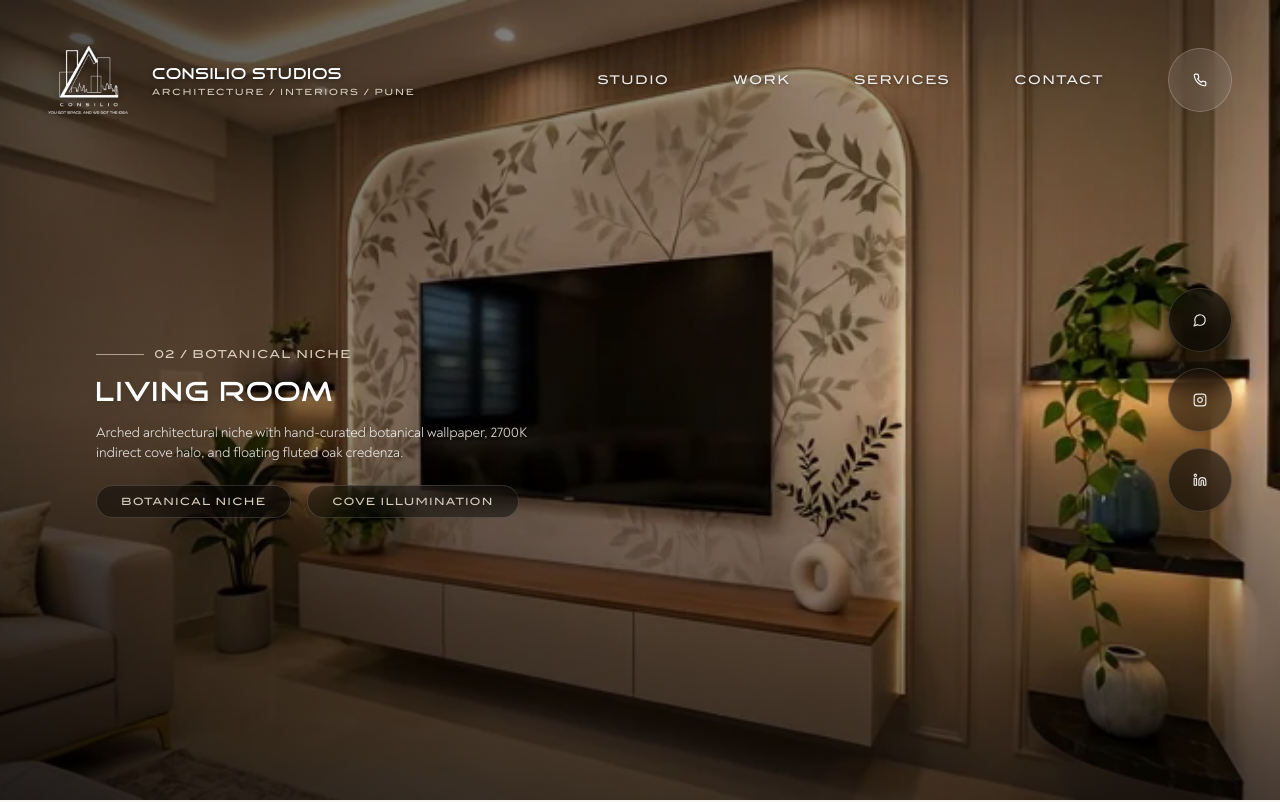
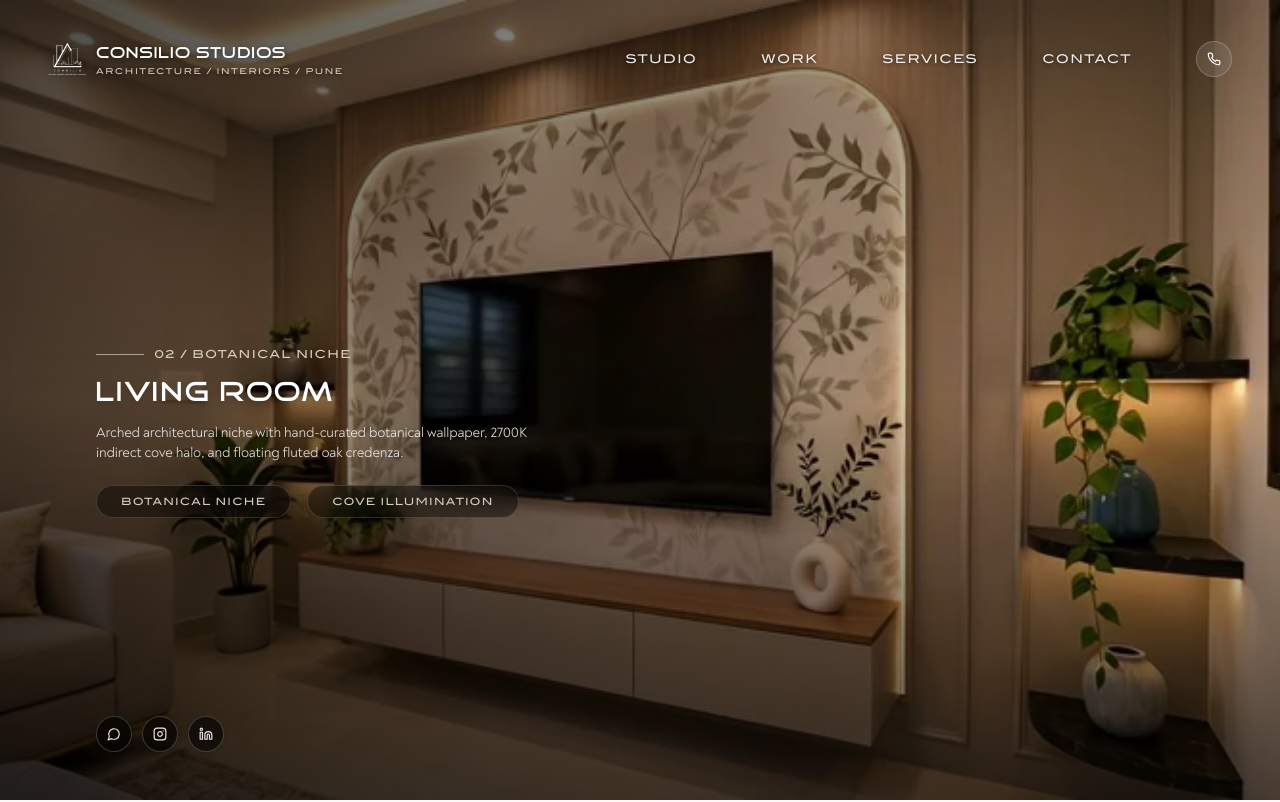
Before and after one commit to purva-de/antigravitytest, a React (Vite) app: page / in a window 1280 px wide. Shown: the top 802 px of the page. Built offline with nearby package versions, Linux system fonts and the light colour scheme; the HTML template or start-up script is replaced by a standard one.

Commit message:
Fix mobile contact icon clipping, position social icons horizontally below hero text, remove tap to preview and details button in cards, and fit WhatsApp button inside commitment box

```diff
--- a/src/components/HeroExperience.jsx
+++ b/src/components/HeroExperience.jsx
@@ -293,44 +293,7 @@ export default function HeroExperience({ onExploreProjects }) {
         <div className="absolute inset-0 bg-gradient-to-r from-black/60 via-black/25 to-transparent pointer-events-none z-10" />
         <div className="absolute inset-0 bg-gradient-to-t from-black/60 via-transparent to-black/30 pointer-events-none z-10" />
 
-        {/* FLOATING SOCIAL ICONS (RIGHT EDGE: Small & Elegant, Perfectly aligned with Navbar Contact Symbol) */}
-        <div className="absolute right-4 sm:right-5 lg:right-6 top-1/2 -translate-y-1/2 z-30 flex flex-col gap-1.5 xs:gap-2">
-          <a
-            href={STUDIO_INFO.whatsapp}
-            target="_blank"
-            rel="noopener noreferrer"
-            className="w-7 h-7 sm:w-8 sm:h-8 rounded-full bg-black/50 hover:bg-[#25D366] text-white/90 hover:text-white flex items-center justify-center backdrop-blur-md transition-all duration-300 hover:scale-105 shadow-md border border-white/15"
-            aria-label="WhatsApp Consilio Studios"
-            title="WhatsApp Dialogue"
-            data-cursor="pointer"
-          >
-            <MessageCircle className="w-3.5 h-3.5" />
-          </a>
 
-          <a
-            href={STUDIO_INFO.instagram}
-            target="_blank"
-            rel="noopener noreferrer"
-            className="w-7 h-7 sm:w-8 sm:h-8 rounded-full bg-black/50 hover:bg-[#E4405F] text-white/90 hover:text-white flex items-center justify-center backdrop-blur-md transition-all duration-300 hover:scale-105 shadow-md border border-white/15"
-            aria-label="Instagram Consilio Studios"
-            title="Instagram Portfolio"
-            data-cursor="pointer"
-          >
-            <Instagram className="w-3.5 h-3.5" />
-          </a>
-
-          <a
-            href={STUDIO_INFO.linkedin}
-            target="_blank"
-            rel="noopener noreferrer"
-            className="w-7 h-7 sm:w-8 sm:h-8 rounded-full bg-black/50 hover:bg-[#0A66C2] text-white/90 hover:text-white flex items-center justify-center backdrop-blur-md transition-all duration-300 hover:scale-105 shadow-md border border-white/15"
-            aria-label="LinkedIn Consilio Studios"
-            title="LinkedIn Architectural Network"
-            data-cursor="pointer"
-          >
-            <Linkedin className="w-3.5 h-3.5" />
-          </a>
-        </div>
 
         {/* ========================================================================= */}
         {/* EDITORIAL STORYTELLING OVERLAYS (SYNCHRONIZED WITH WALKTHROUGH)           */}
@@ -456,6 +419,47 @@ export default function HeroExperience({ onExploreProjects }) {
 
           </div>
         </div>
+
+        {/* ========================================================================= */}
+        {/* HORIZONTAL SOCIAL ICONS (PLACED BELOW TEXT, NEAR WHERE SCREEN ENDS)      */}
+        {/* ========================================================================= */}
+        <div className="absolute bottom-4 xs:bottom-5 sm:bottom-6 left-4 xs:left-6 sm:left-10 lg:left-12 z-30 flex items-center gap-2 xs:gap-2.5">
+          <a
+            href={STUDIO_INFO.whatsapp}
+            target="_blank"
+            rel="noopener noreferrer"
+            className="w-[32px] h-[32px] xs:w-[34px] xs:h-[34px] sm:w-[36px] sm:h-[36px] rounded-full bg-black/60 hover:bg-[#25D366] text-white/90 hover:text-white flex items-center justify-center backdrop-blur-md transition-all duration-300 hover:scale-105 shadow-md border border-white/20"
+            aria-label="WhatsApp Consilio Studios"
+            title="WhatsApp Dialogue"
+            data-cursor="pointer"
+          >
+            <MessageCircle className="w-3.5 h-3.5" />
+          </a>
+
+          <a
+            href={STUDIO_INFO.instagram}
+            target="_blank"
+            rel="noopener noreferrer"
+            className="w-[32px] h-[32px] xs:w-[34px] xs:h-[34px] sm:w-[36px] sm:h-[36px] rounded-full bg-black/60 hover:bg-[#E4405F] text-white/90 hover:text-white flex items-center justify-center backdrop-blur-md transition-all duration-300 hover:scale-105 shadow-md border border-white/20"
+            aria-label="Instagram Consilio Studios"
+            title="Instagram Portfolio"
+            data-cursor="pointer"
+          >
+            <Instagram className="w-3.5 h-3.5" />
+          </a>
+
+          <a
+            href={STUDIO_INFO.linkedin}
+            target="_blank"
+            rel="noopener noreferrer"
+            className="w-[32px] h-[32px] xs:w-[34px] xs:h-[34px] sm:w-[36px] sm:h-[36px] rounded-full bg-black/60 hover:bg-[#0A66C2] text-white/90 hover:text-white flex items-center justify-center backdrop-blur-md transition-all duration-300 hover:scale-105 shadow-md border border-white/20"
+            aria-label="LinkedIn Consilio Studios"
+            title="LinkedIn Architectural Network"
+            data-cursor="pointer"
+          >
+            <Linkedin className="w-3.5 h-3.5" />
+          </a>
+        </div>
       </div>
     </section>
   );
--- a/src/components/Navbar.jsx
+++ b/src/components/Navbar.jsx
@@ -58,17 +58,17 @@ export default function Navbar({ activeSection, onNavigate }) {
             : 'bg-transparent py-3 sm:py-5 border-b border-transparent'
         }`}
       >
-        <div className="w-full px-4 sm:px-5 lg:px-6 flex items-center justify-between gap-2">
+        <div className="w-full px-3 xs:px-4 sm:px-5 lg:px-6 flex items-center justify-between gap-1.5 xs:gap-2">
 
           {/* LEFT: Circular Logo Emblem + Wordmark + Tagline */}
           <a
             href="#hero"
             onClick={(e) => handleItemClick(e, '#hero')}
-            className="flex items-center gap-2 xs:gap-2.5 sm:gap-3 group focus:outline-hidden shrink-0"
+            className="flex items-center gap-1.5 xs:gap-2 sm:gap-2.5 group focus:outline-hidden shrink-0"
             aria-label="Consilio Studios Home"
           >
             {/* The Official Uploaded Logo: White over hero video, Solid Black after scrolling */}
-            <div className="w-7 h-7 xs:w-8 xs:h-8 sm:w-10 sm:h-10 flex items-center justify-center transition-transform duration-300 group-hover:scale-105 shrink-0">
+            <div className="w-[28px] h-[28px] xs:w-[32px] xs:h-[32px] sm:w-[38px] sm:h-[38px] flex items-center justify-center transition-transform duration-300 group-hover:scale-105 shrink-0">
               <img
                 src="/logo.png"
                 alt="Consilio Studios Logo"
@@ -82,7 +82,7 @@ export default function Navbar({ activeSection, onNavigate }) {
 
             <div className="flex flex-col shrink-0">
               <span
-                className={`font-serif text-[10px] xs:text-[11.5px] sm:text-sm md:text-base font-normal tracking-wide leading-tight whitespace-nowrap transition-colors duration-300 ${
+                className={`font-serif text-[10px] xs:text-[11px] sm:text-sm md:text-base font-normal tracking-wide leading-tight whitespace-nowrap transition-colors duration-300 ${
                   isScrolled
                     ? 'text-[#1C1B19]'
                     : 'text-white drop-shadow-[0_1px_3px_rgba(0,0,0,0.6)]'
@@ -91,7 +91,7 @@ export default function Navbar({ activeSection, onNavigate }) {
                 Consilio Studios
               </span>
               <span
-                className={`text-[6.5px] xs:text-[7.5px] sm:text-[8.5px] tracking-[0.14em] sm:tracking-[0.2em] font-mono uppercase font-medium whitespace-nowrap transition-colors duration-300 ${
+                className={`text-[6.5px] xs:text-[7px] sm:text-[8px] tracking-[0.14em] sm:tracking-[0.2em] font-mono uppercase font-medium whitespace-nowrap transition-colors duration-300 ${
                   isScrolled
                     ? 'text-[#57544E]'
                     : 'text-[#D9CEBE] drop-shadow-[0_1px_2px_rgba(0,0,0,0.6)]'
@@ -123,11 +123,11 @@ export default function Navbar({ activeSection, onNavigate }) {
             </nav>
 
             {/* Utility Controls (Mobile Menu & Phone Contact Symbol) */}
-            <div className="flex items-center gap-2 sm:gap-2.5 shrink-0">
-              {/* Mobile Hamburger Toggle (placed before contact symbol so contact symbol stays at far right) */}
+            <div className="flex items-center gap-1.5 xs:gap-2 shrink-0">
+              {/* Mobile Hamburger Toggle */}
               <button
                 onClick={() => setMobileMenuOpen(!mobileMenuOpen)}
-                className={`md:hidden w-7 h-7 sm:w-8 sm:h-8 rounded-full flex items-center justify-center backdrop-blur-md transition-all duration-200 focus:outline-hidden ${
+                className={`md:hidden w-[32px] h-[32px] xs:w-[34px] xs:h-[34px] rounded-full flex items-center justify-center backdrop-blur-md transition-all duration-200 focus:outline-hidden shrink-0 ${
                   isScrolled
                     ? 'bg-[#1C1B19]/5 hover:bg-[#1C1B19]/10 text-[#1C1B19] border border-[#1C1B19]/15 shadow-xs'
                     : 'bg-white/10 hover:bg-white/20 text-white border border-white/20 shadow-xs'
@@ -145,7 +145,7 @@ export default function Navbar({ activeSection, onNavigate }) {
               {/* Refined Small Contact Symbol in Far Right Corner */}
               <a
                 href={`tel:${STUDIO_INFO.phone.replace(/\s+/g, '')}`}
-                className={`w-7 h-7 sm:w-8 sm:h-8 rounded-full flex items-center justify-center backdrop-blur-md transition-all duration-300 hover:scale-105 focus:outline-hidden ${
+                className={`w-[32px] h-[32px] xs:w-[34px] xs:h-[34px] sm:w-[36px] sm:h-[36px] rounded-full flex items-center justify-center backdrop-blur-md transition-all duration-300 hover:scale-105 focus:outline-hidden shrink-0 ${
                   isScrolled
                     ? 'bg-[#1C1B19]/5 hover:bg-[#1C1B19]/10 text-[#1C1B19] border border-[#1C1B19]/15 shadow-xs'
                     : 'bg-white/10 hover:bg-white/20 text-white border border-white/20 shadow-xs'
```
Also changed, not shown: src/components/ProjectCard.jsx (+13 -39 lines), src/components/Studio.jsx (+6 -6 lines).
